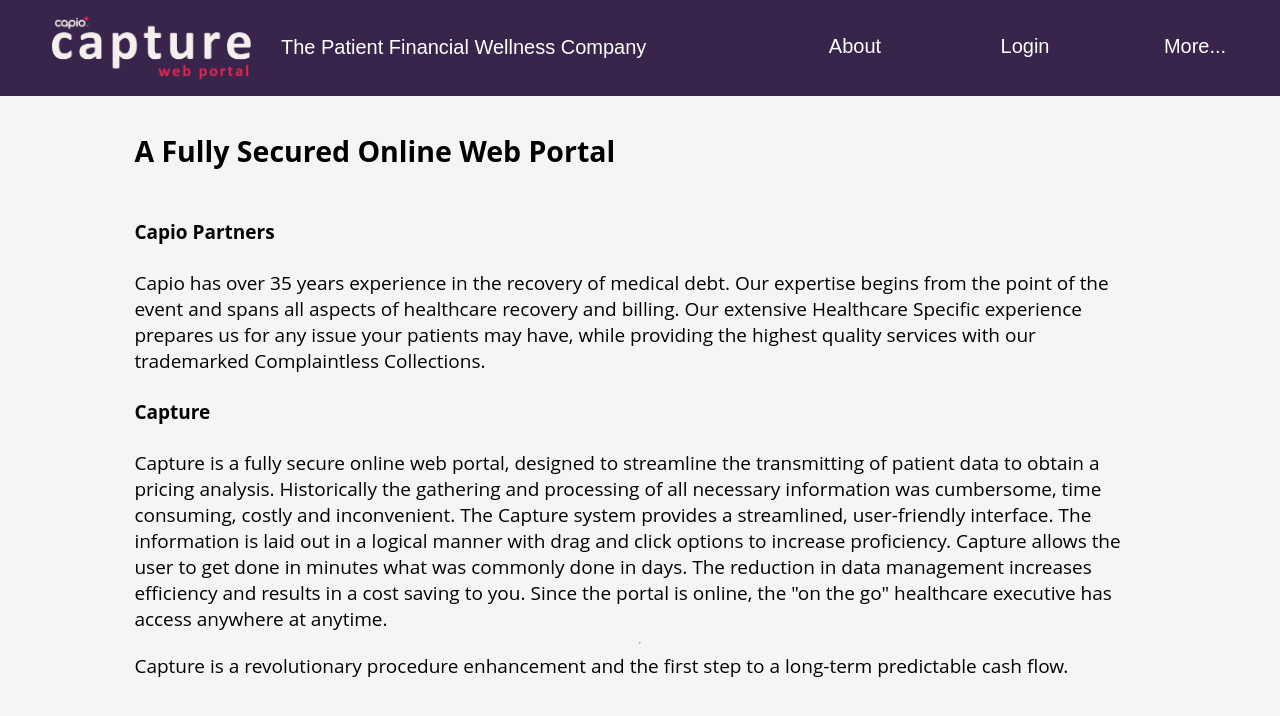
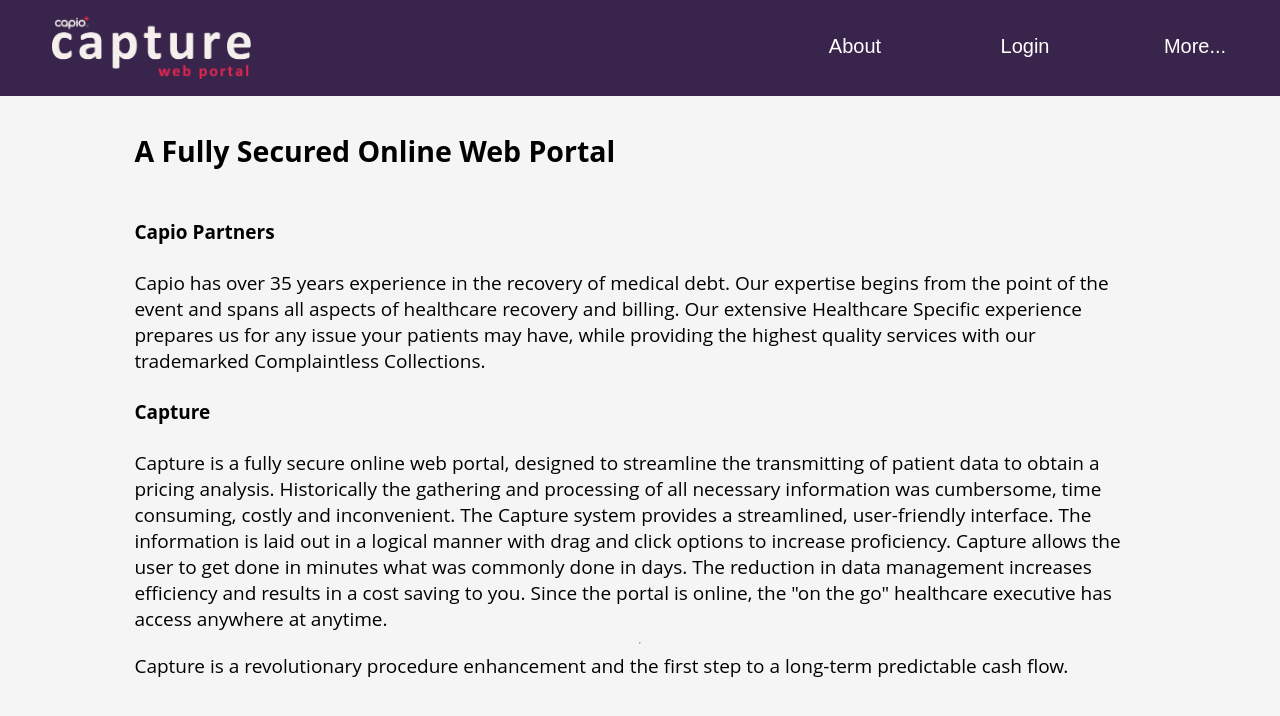
Before and after one commit to williamcd/captureclone, a plain HTML site: page index.html in a window 1280 px wide. Drawn offline with nearby package versions, Linux system fonts and the light colour scheme.

Commit message:
changes2

```diff
--- a/index.html
+++ b/index.html
@@ -19,9 +19,9 @@
                             alt="Logo" width="119" height="47"></a>
                 </div> -->
                 <img class="capturelogo" src="images/capture.png" alt="Logo" width="119" height="47">
-                <div class="logo_side">
+                <!-- <div class="logo_side">
                     <p>The Patient Financial Wellness Company</p>
-                </div>
+                </div> -->
             </div>
             <!-- nav menu items -->
             <div id="menu">
```
